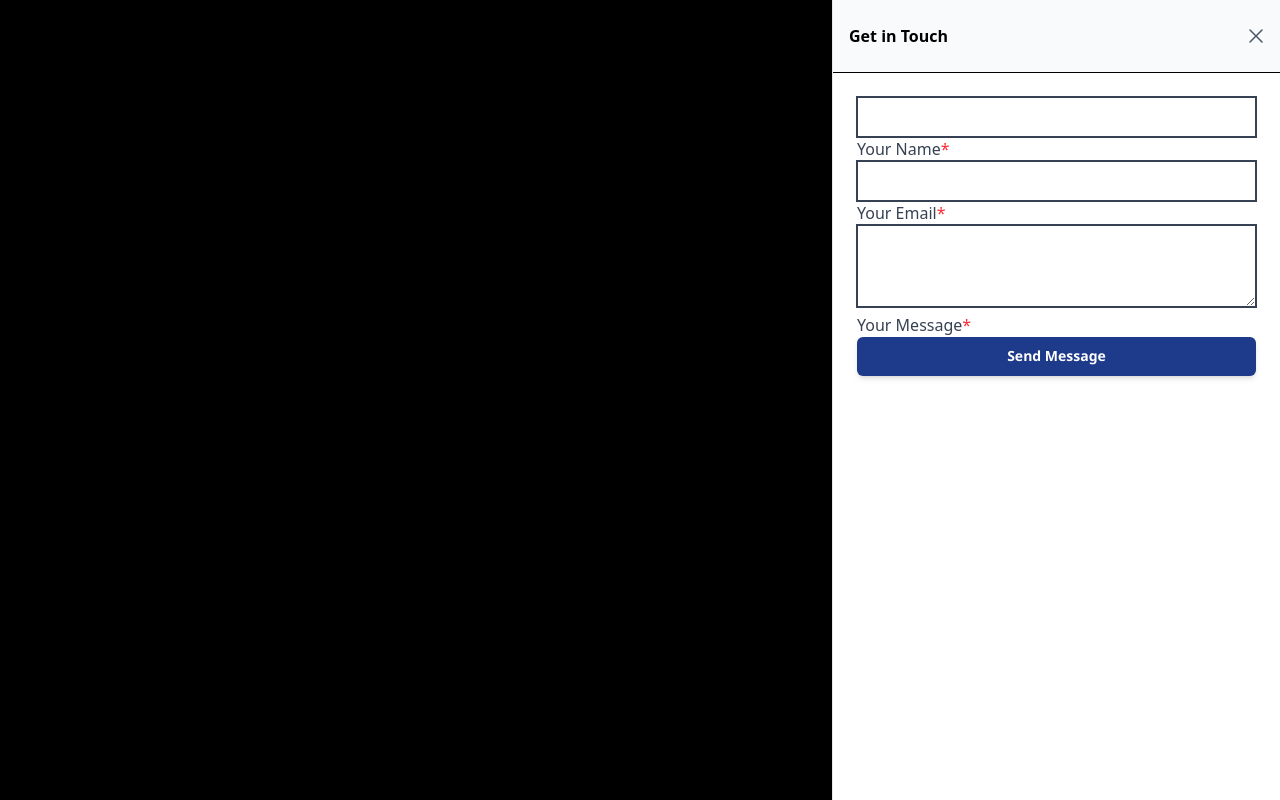
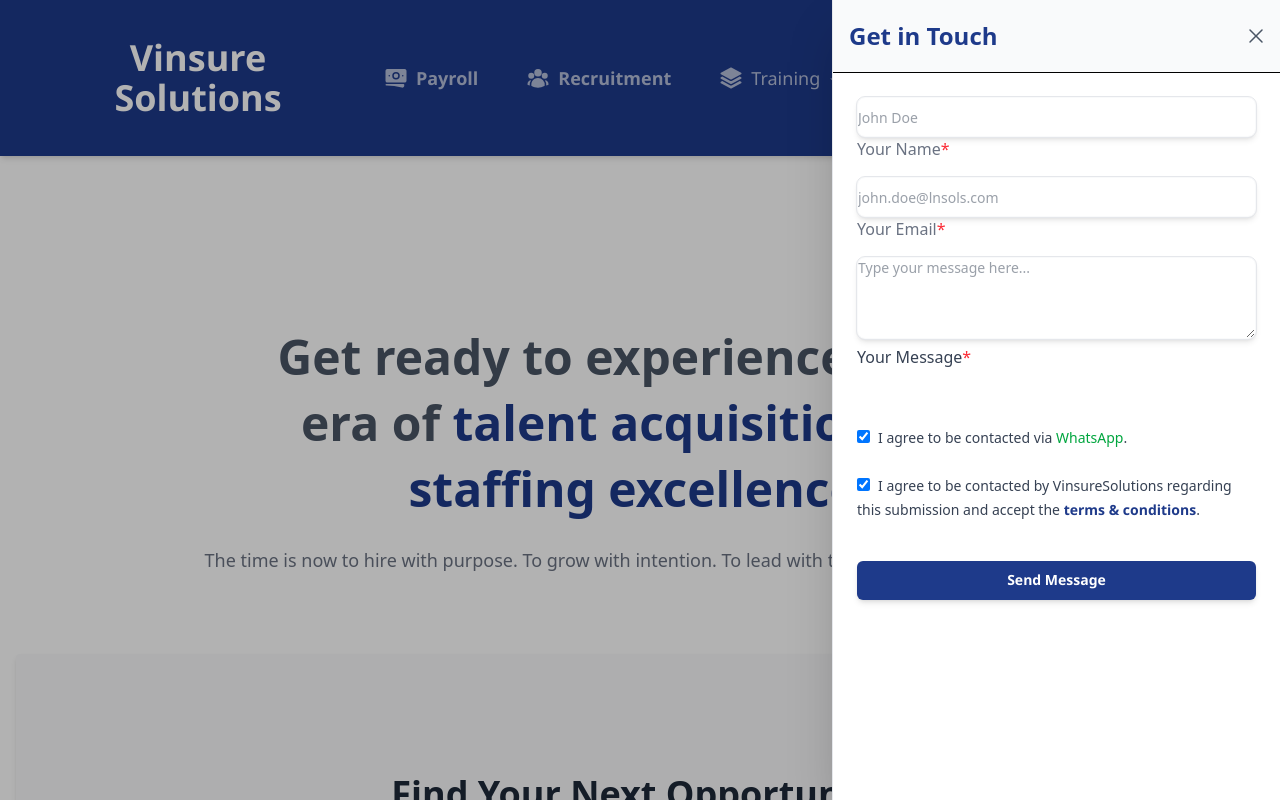
Before and after one commit to shivashankar0601/vinsuresolutions, a React (Vite) app: page / in a window 1280 px wide. Both pictures are taken after a click on the button "Contact Us". Shown: the top 800 px of the page. Built offline with nearby package versions, Linux system fonts and the light colour scheme.

Commit message:
implemented contact us

```diff
--- a/src/components/contact-drawer/ContactDrawer.jsx
+++ b/src/components/contact-drawer/ContactDrawer.jsx
@@ -1,127 +1,3 @@
-// import React, { useState } from "react";
-// import {
-// 	Button,
-// 	Input,
-// 	Textarea,
-// 	Typography,
-// 	IconButton,
-// 	Card,
-// } from "@material-tailwind/react";
-// import { XMarkIcon } from "@heroicons/react/24/solid";
-// import { ChatBubbleBottomCenterTextIcon } from "@heroicons/react/24/solid";
-
-// const ContactDrawer = () => {
-// 	const [open, setOpen] = useState(false);
-
-// 	const toggleDrawer = () => setOpen((prev) => !prev);
-
-// 	return (
-// 		<>
-// 			{/* Contact Us Badge */}
-// 			{/* <div className="fixed right-4 top-1/2 z-50">
-// 				<Button
-// 					onClick={toggleDrawer}
-// 					size="sm"
-// 					color="blue"
-// 					className="rounded-full shadow-lg bg-primary-dark text-white"
-// 				>
-// 					Contact Us
-// 				</Button>
-// 			</div> */}
-
-// 			<div className="fixed right-4 z-50 transform -translate-y-1/2">
-// 				<Button
-// 					onClick={toggleDrawer}
-// 					// className="flex flex-col items-center gap-1 px-3 py-2 rounded-full shadow-xl bg-primary-dark text-white hover:scale-105 transition-transform"
-// 					className="flex flex-col items-center gap-1 px-3 py-2 rounded-full shadow-xl bg-primary-dark text-white flex flex-row gap-2"
-// 				>
-// 					<ChatBubbleBottomCenterTextIcon className="h-4 w-4" />
-// 					<span className="text-xs font-bold">Contact US</span>
-// 				</Button>
-// 			</div>
-
-// 			{/* Drawer */}
-// 			<div
-// 				className={`fixed top-0 right-0 h-full w-full max-w-md z-50 transition-transform duration-500 ease-in-out transform ${
-// 					open ? "translate-x-0" : "translate-x-full"
-// 				} bg-white shadow-xl border-l border-gray-200`}
-// 			>
-// 				{/* Header */}
-// 				<div className="flex items-center justify-between p-4 border-b bg-gray-50">
-// 					<Typography variant="h5" color="blue-gray">
-// 						Get in Touch
-// 					</Typography>
-// 					<IconButton variant="text" onClick={toggleDrawer}>
-// 						<XMarkIcon className="h-6 w-6 text-gray-600" />
-// 					</IconButton>
-// 				</div>
-
-// 				{/* Form */}
-// 				<Card className="p-6 shadow-none bg-white h-full overflow-auto">
-// 					<form className="flex flex-col gap-6">
-// 						<div>
-// 							<Typography
-// 								variant="small"
-// 								color="gray"
-// 								className="mb-1 font-medium"
-// 							>
-// 								Name
-// 							</Typography>
-// 							<Input
-// 								label="Your Name"
-// 								required
-// 								className="focus:border-primary"
-// 							/>
-// 						</div>
-
-// 						<div>
-// 							<Typography
-// 								variant="small"
-// 								color="gray"
-// 								className="mb-1 font-medium"
-// 							>
-// 								Email
-// 							</Typography>
-// 							<Input
-// 								label="Your Email"
-// 								type="email"
-// 								required
-// 								className="focus:border-primary"
-// 							/>
-// 						</div>
-
-// 						<div>
-// 							<Typography
-// 								variant="small"
-// 								color="gray"
-// 								className="mb-1 font-medium"
-// 							>
-// 								Message
-// 							</Typography>
-// 							<Textarea
-// 								label="Your Message"
-// 								rows={4}
-// 								required
-// 								className="focus:border-primary"
-// 							/>
-// 						</div>
-
-// 						<Button
-// 							color="blue"
-// 							type="submit"
-// 							className="mt-4 bg-primary hover:bg-primary-dark transition-all duration-300"
-// 						>
-// 							Send Message
-// 						</Button>
-// 					</form>
-// 				</Card>
-// 			</div>
-// 		</>
-// 	);
-// };
-
-// export default ContactDrawer;
-
 import React, { useState } from "react";
 import {
 	Button,
@@ -130,6 +6,7 @@ import {
 	Textarea,
 	Typography,
 	IconButton,
+	Switch,
 } from "@material-tailwind/react";
 import { XMarkIcon } from "@heroicons/react/24/solid";
 import { toast } from "react-hot-toast";
@@ -139,6 +16,8 @@ const ContactDrawer = ({ open, toggleDrawer }) => {
 		name: "",
 		email: "",
 		message: "",
+		whatsapp: false,
+		tnc: false,
 	});
 	const [loading, setLoading] = useState(false);
 
@@ -164,7 +43,7 @@ const ContactDrawer = ({ open, toggleDrawer }) => {
 			{/* Backdrop */}
 			{open && (
 				<div
-					className="fixed inset-0 bg-black bg-opacity-30 z-40"
+					className="fixed inset-0 bg-black opacity-30 z-40"
 					onClick={toggleDrawer}
 				/>
 			)}
@@ -176,7 +55,10 @@ const ContactDrawer = ({ open, toggleDrawer }) => {
 			>
 				{/* Header */}
 				<div className="flex items-center justify-between p-4 border-b bg-gray-50">
-					<Typography variant="h5" color="blue-gray">
+					<Typography
+						variant="h5"
+						className="text-primary text-2xl font-semibold"
+					>
 						Get in Touch
 					</Typography>
 					<IconButton variant="text" onClick={toggleDrawer}>
@@ -190,41 +72,87 @@ const ContactDrawer = ({ open, toggleDrawer }) => {
 						onSubmit={handleSubmit}
 						className="flex flex-col gap-6"
 					>
-						<div>
+						<div className="mb-4">
 							<Input
 								label="Your Name"
+								placeholder="John Doe"
 								name="name"
 								value={form.name}
 								onChange={handleChange}
 								required
 								crossOrigin=""
-								color="blue"
+								className="border-1 border-gray-50 outline-gray-200 focus:ring-0 shadow-md rounded-lg"
 							/>
 						</div>
-						<div>
+						<div className="mb-4">
 							<Input
 								label="Your Email"
+								placeholder="john.doe@lnsols.com"
 								name="email"
 								type="email"
 								value={form.email}
 								onChange={handleChange}
 								required
 								crossOrigin=""
-								color="blue"
+								className="border-1 border-gray-50 outline-gray-200 focus:ring-0 shadow-md rounded-lg "
 							/>
 						</div>
-						<div>
+						<div className="mb-4">
 							<Textarea
 								label="Your Message"
+								placeholder="Type your message here..."
 								name="message"
 								value={form.message}
 								onChange={handleChange}
 								required
 								rows={4}
-								color="blue"
+								className="border-1 border-gray-50 outline-gray-200 focus:ring-0 shadow-md rounded-lg"
 							/>
 						</div>
-
+						<div className="mt-10">
+							<input
+								type="checkbox"
+								value={form.whatsapp}
+								onChange={handleChange}
+								id="whatsapp"
+								className="mr-2 cursor-pointer"
+								name="whatsapp"
+								defaultChecked
+							/>
+							<label
+								htmlFor="whatsapp"
+								className="text-sm text-gray-700 cursor-pointer"
+							>
+								I agree to be contacted via{" "}
+								<span className="font-medium text-green-600">
+									WhatsApp
+								</span>
+								.
+							</label>
+						</div>
+						<div className="mb-4">
+							<input
+								type="checkbox"
+								value={form.tnc}
+								onChange={handleChange}
+								id="tnc"
+								className="mr-2 cursor-pointer"
+								name="tnc"
+								defaultChecked
+								required
+							/>
+							<label
+								htmlFor="tnc"
+								className="text-sm cursor-pointer"
+							>
+								I agree to be contacted by VinsureSolutions
+								regarding this submission and accept the{" "}
+								<a href="#" className="text-primary underline">
+									terms & conditions
+								</a>
+								.
+							</label>
+						</div>
 						<Button
 							type="submit"
 							disabled={loading}
--- a/src/components/header/Header.jsx
+++ b/src/components/header/Header.jsx
@@ -129,8 +129,8 @@ const Header = () => {
 			<div className="relative mx-auto flex items-center justify-between container">
 				<Typography
 					as="a"
-					href="#"
-					className="text-4xl mx-4 cursor-pointer py-1.5 hover:!no-underline !font-bold"
+					href="./"
+					className="text-4xl mx-4 cursor-pointer py-1.5 hover:!no-underline !font-bold !text-white"
 				>
 					Vinsure Solutions
 				</Typography>
```
